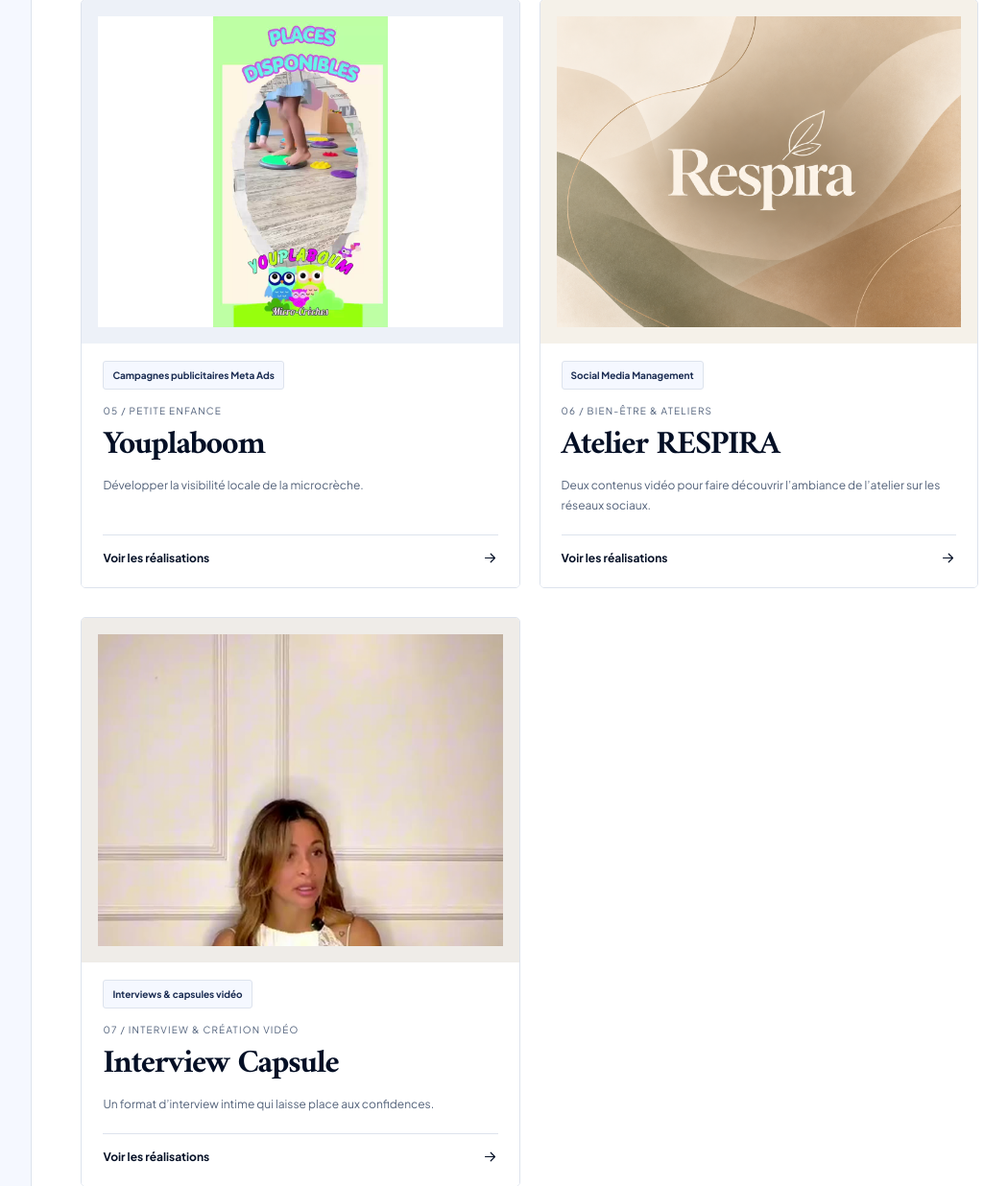
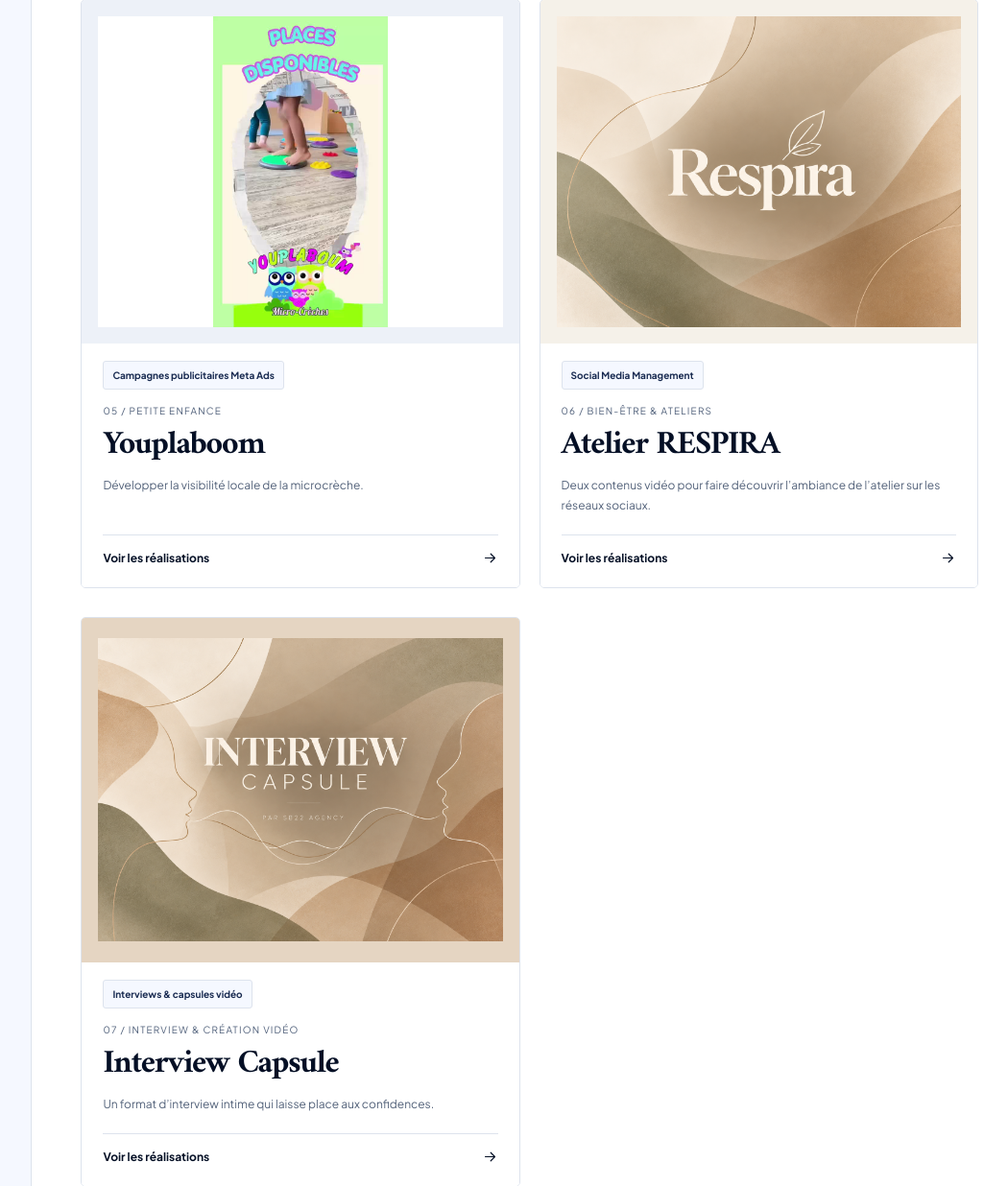
Before and after one commit to XJaooX/SB22-Portfolio-PHP, a PHP site: page /maquettes/version-b/pages/projets/projets.php in a window 1280 px wide. Shown: the part 1577-2813 px from the top of the page at 96% size, without its empty margins (210-1260 px from the left). Run offline with PHP 8.4, Linux system fonts and the light colour scheme.

Commit message:
Add branded Interview Capsule cover to portfolio

```diff
--- a/maquettes/version-b/assets/css/respira-project.css
+++ b/maquettes/version-b/assets/css/respira-project.css
@@ -37,14 +37,15 @@
 
 /* Une carte avec portrait pour l’interview capsule, même système que les autres projets. */
 .sb22-domain-page .sb22-domain-card[data-project="interview-capsule"] .kg-card-visuals {
-    background: #efece8;
+    background: #e5d5c2;
 }
 .sb22-domain-page .sb22-domain-card[data-project="interview-capsule"] .kg-card-visuals img {
-    object-fit: cover;
-    object-position: center 27%;
+    object-fit: contain;
+    object-position: center;
+    background: #e5d5c2;
 }
 .sb22-domain-page #project-interview-capsule .book-case-cover {
-    background: #f2efeb;
+    background: #e5d5c2;
 }
 .sb22-domain-page #project-interview-capsule .book-case-cover img {
     max-height: 480px;
--- a/maquettes/version-b/data/cases.php
+++ b/maquettes/version-b/data/cases.php
@@ -40,7 +40,7 @@ return [
         'sector' => '07 / Interview & création vidéo',
         'name' => 'Interview Capsule',
         'description' => 'Un format d’interview intime qui laisse place aux confidences.',
-        'image' => 'assets/images/projects/interview-capsule/interview-portrait.jpg',
+        'image' => 'assets/images/projects/interview-capsule/interview-cover.png',
         'context' => 'Une capsule vidéo pensée pour donner la parole aux invités, loin du format journalistique classique.',
         'objective' => 'Créer un espace de parole sincère, où les invités peuvent partager leur vécu et leurs émotions.',
         'intervention' => 'Présentation d’une interview capsule qui privilégie le récit personnel, sans montrer les questions posées.',
@@ -50,7 +50,7 @@ return [
                 'src' => 'assets/videos/interview-capsule/interview-capsule.mp4',
                 'title' => 'L’interview capsule',
                 'caption' => 'Une parole libre et personnelle, au cœur du format.',
-                'poster' => 'assets/images/projects/interview-capsule/interview-portrait.jpg'
+                'poster' => 'assets/images/projects/interview-capsule/interview-cover.png'
             ]
         ]
     ]
```
Also changed, not shown: maquettes/version-b/assets/images/projects/interview-capsule/interview-cover.png (added).
